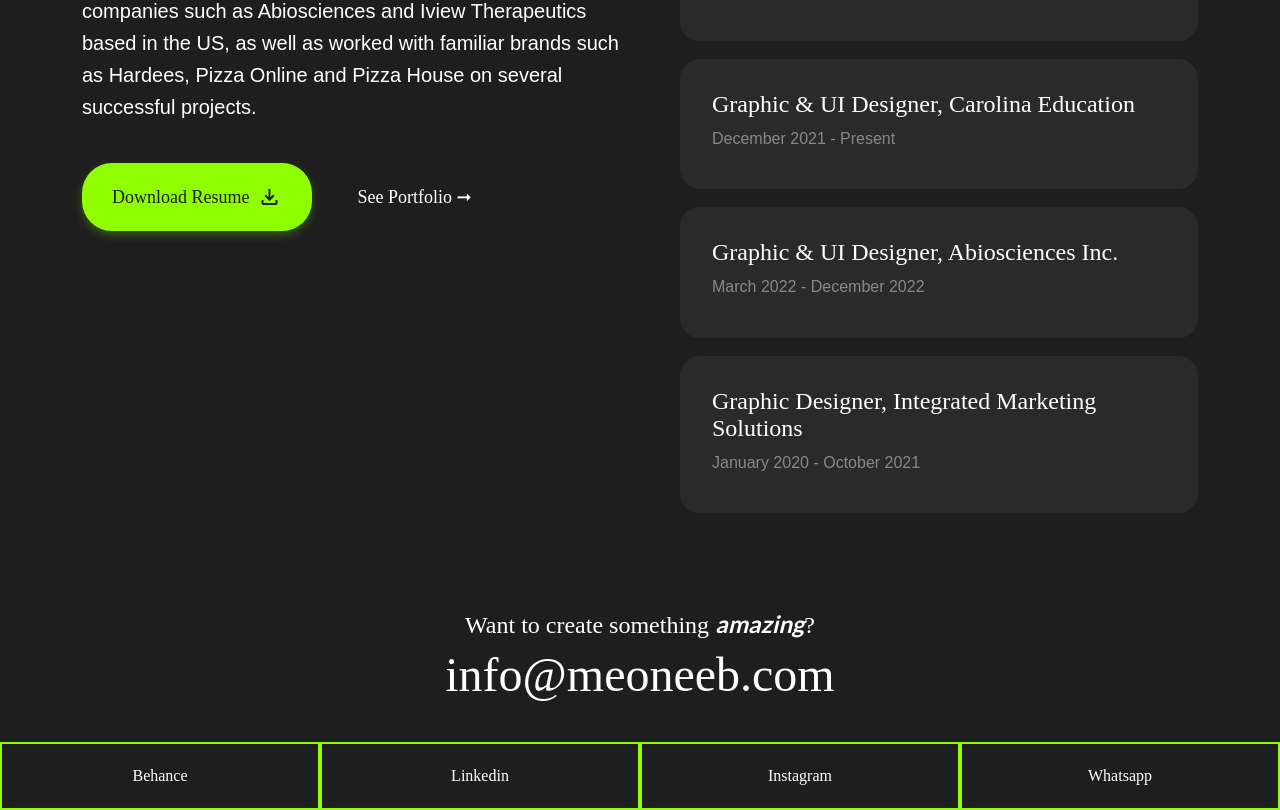
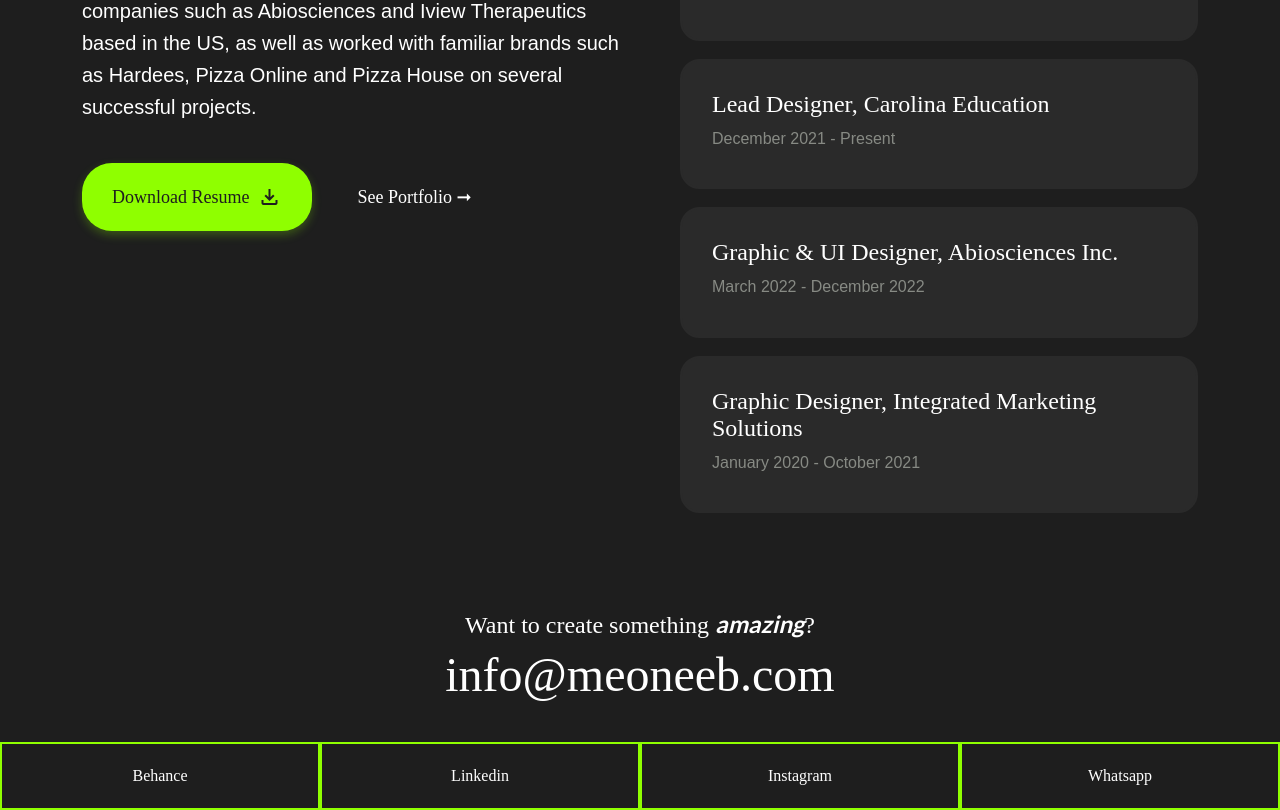
Before and after one commit to meoneeb/meoneeb, a Next.js app: page / in a window 1280 px wide. Shown: the part 1480-2290 px from the top of the page. Built offline with nearby package versions, Linux system fonts and the light colour scheme; a web font is replaced by a local one.

Commit message:
experience

```diff
--- a/src/components/home/Experience.js
+++ b/src/components/home/Experience.js
@@ -10,7 +10,7 @@
             end: "Present",
         },
         {
-            title: "Graphic & UI Designer",
+            title: "Lead Designer",
             company: "Carolina Education",
             start: "December 2021",
             end: "Present",
@@ -41,7 +41,7 @@
                             I have collaborated with renowned scientific research companies such as Abiosciences and Iview Therapeutics based in the US, as well as worked with familiar brands such as Hardees, Pizza Online and Pizza House on several successful projects.
                         </p>
                         <div className="d-flex flex-wrap gap-3 py-4">
-                            <a href="../../public/doc/resume.pdf" className="btn-lg" download>
+                            <a href="https://drive.google.com/file/d/1TNVqSQ_nl9g6pHTwbLTyGtM7w1Kzf__q/view?usp=drive_link" className="btn-lg" target="_blank">
                                 Download Resume
                                 <span class="material-symbols-outlined">download</span>
                             </a>
```
